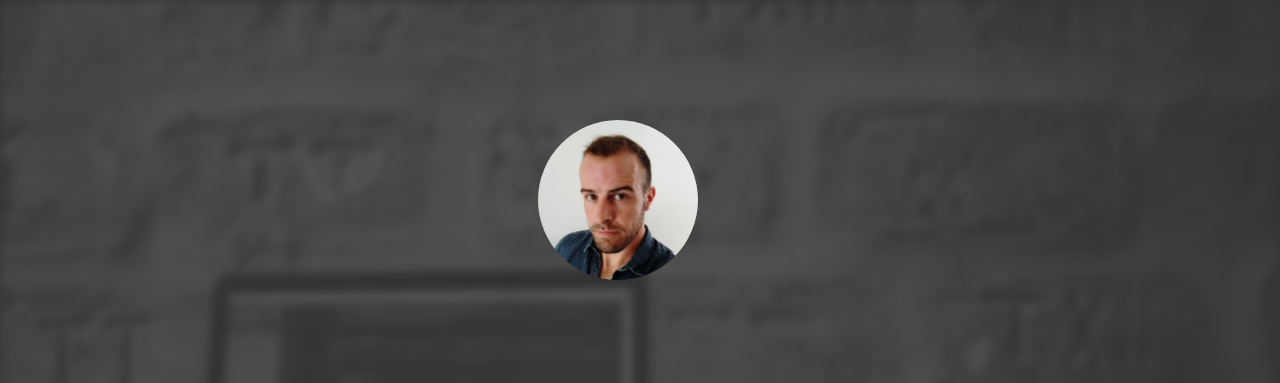
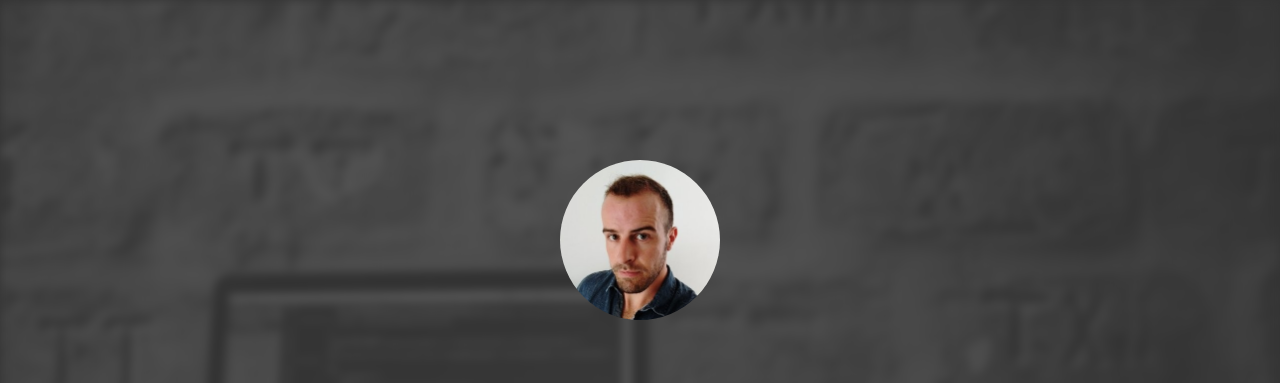
Before and after one commit to ChristopheSchevers/resume-v2, a plain HTML site: page index.html in a window 1280 px wide. Shown: the top 383 px of the page. Drawn offline with nearby package versions, Linux system fonts and the light colour scheme.

Commit message:
small fixes to profile pic

```diff
--- a/assets/scss/partials/_base.scss
+++ b/assets/scss/partials/_base.scss
@@ -52,7 +52,7 @@ $mobile-width: 600px;
             width: 8rem;
         }
 
-        header, .resume-pic {
+        header {
             left: 50%;
             transform: translateX(-50%);
             -webkit-transform: translateX(-50%);
--- a/assets/scss/style.scss
+++ b/assets/scss/style.scss
@@ -41,8 +41,10 @@ body {
 .resume-pic {
     position: absolute;
     z-index: 1;
-    top: 15vh;
-    left: 42%;
+    top: 20vh;
+    left: 50%;
+    transform: translateX(-50%);
+    -webkit-transform: translateX(-50%);
     border-radius: 50%;
     width: 10rem;
     height: auto;
```
Also changed, not shown: assets/css/style.css, 1 other file.
